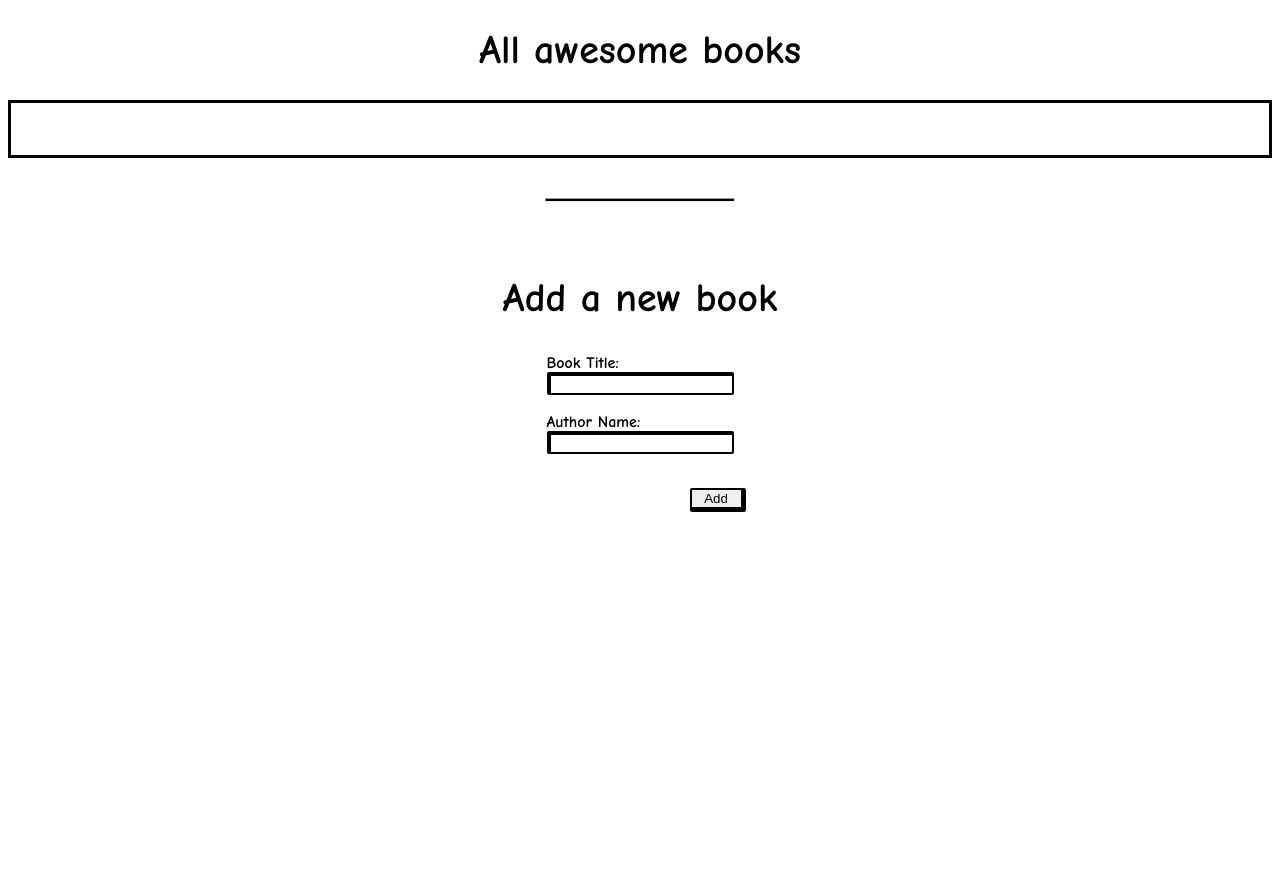
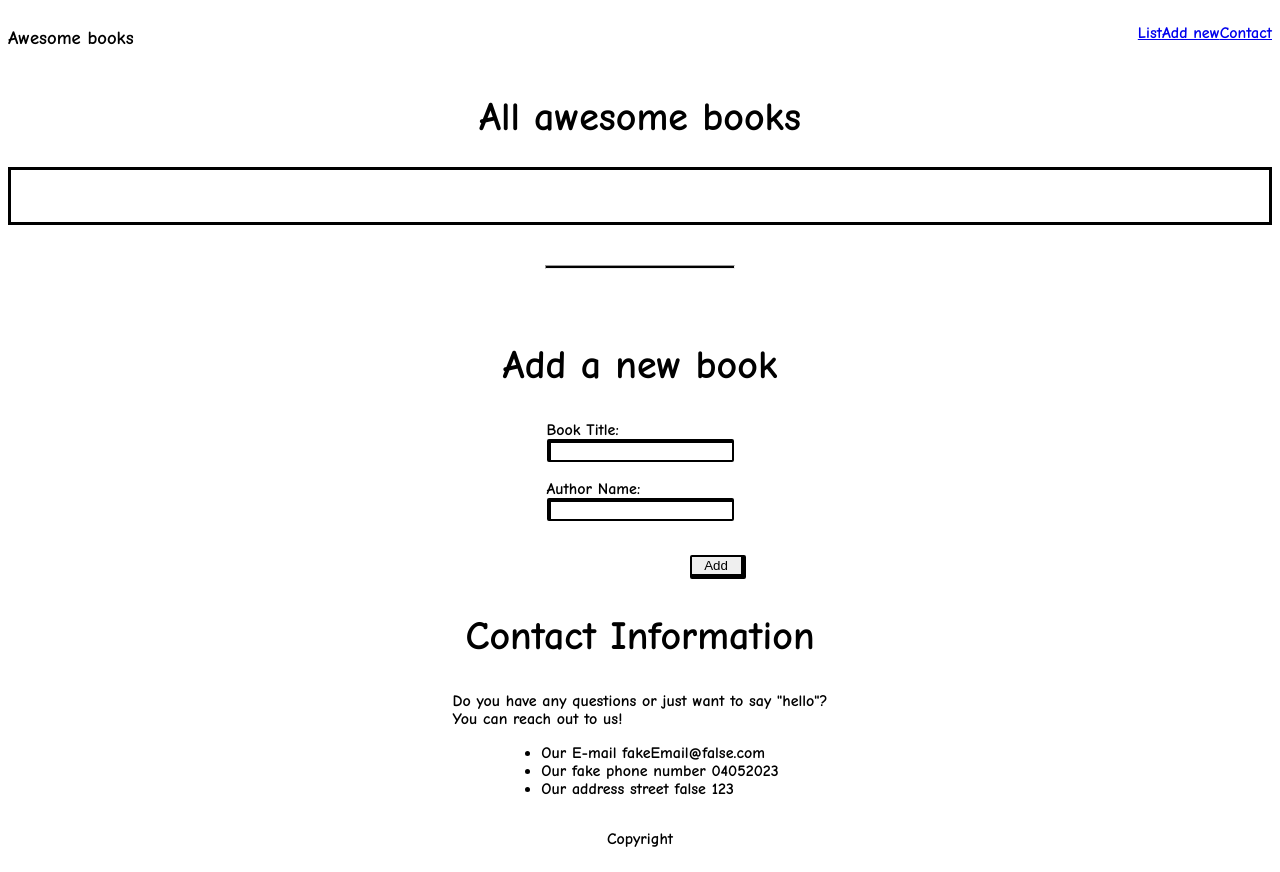
Before and after one commit to CarlosZ96/Awesome_books, a website: page index.html in a window 1280 px wide. Before the commit the page ends 800 px from the top, so only its background shows below. Drawn offline with Linux system fonts and the light colour scheme.

Commit message:
Contact section and navigation bar
create the contact section and the top navigation bar with 3 links.

```diff
--- a/index.html
+++ b/index.html
@@ -13,10 +13,17 @@
 </head>
 
 <body>
+  <nav>
+    <h3>Awesome books</h3>
+    <ul class="menu">
+    <li><a href="#">List</a></li>
+    <li><a href="#">Add new</a></li>
+    <li><a href="#">Contact</a></li>
+    </ul>
+  </nav>
   <main>
     <h1>All awesome books</h1>
     <div id="list" class="list">
-      <!-- <h2>All awesome books</h2> -->
       <ul id="bookList"></ul>
     </div>
     </div>
@@ -35,6 +42,19 @@
       <button class="btn" type="submit" id="addBtn">Add</button>
     </form>
   </div>
+  <div class="contact">
+    <h2>Contact Information</h2>
+    <div class="text">
+      <p>Do you have any questions or just want to say "hello"?</p>
+      <p>You can reach out to us!</p>
+    </div>
+    <ul>
+      <li>Our E-mail fakeEmail@false.com</li>
+      <li>Our fake phone number 04052023</li>
+      <li>Our address street false 123</li>
+    </ul>
+    <p>Copyright</p>
+  </div>
   <script src="./index.js"></script>
 </body>
 </html>
--- a/style.css
+++ b/style.css
@@ -101,3 +101,24 @@ input {
   margin-top: 40px;
   margin-bottom: 40px;
 }
+
+.contact {
+  display: flex;
+  flex-direction: column;
+  align-items: center;
+}
+
+.text p {
+  margin: 0;
+}
+
+nav{
+  display: flex;
+  flex-direction: row;
+  justify-content: space-between;
+}
+
+.menu{
+  display: flex;
+  list-style: none;
+}
```
